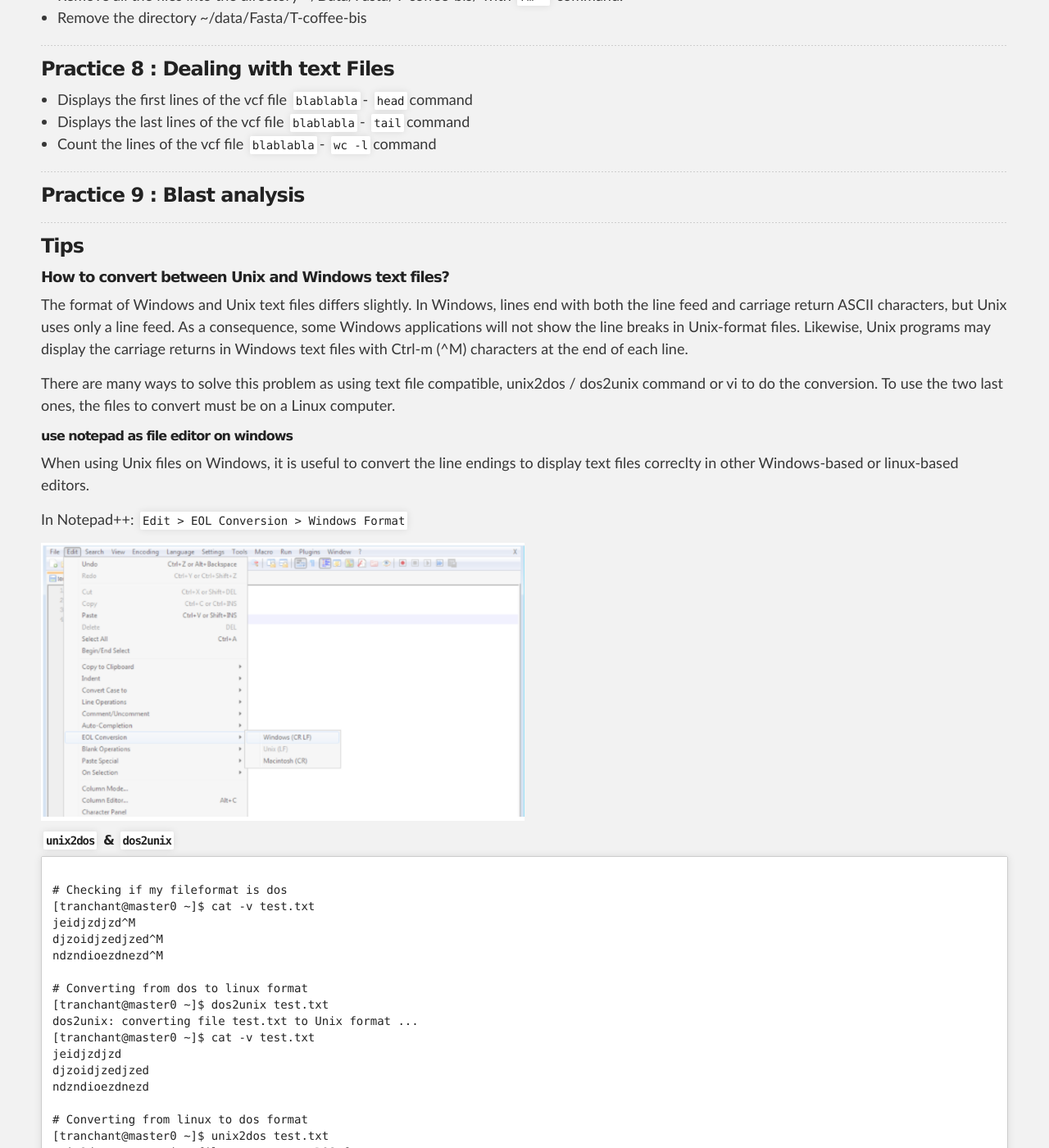
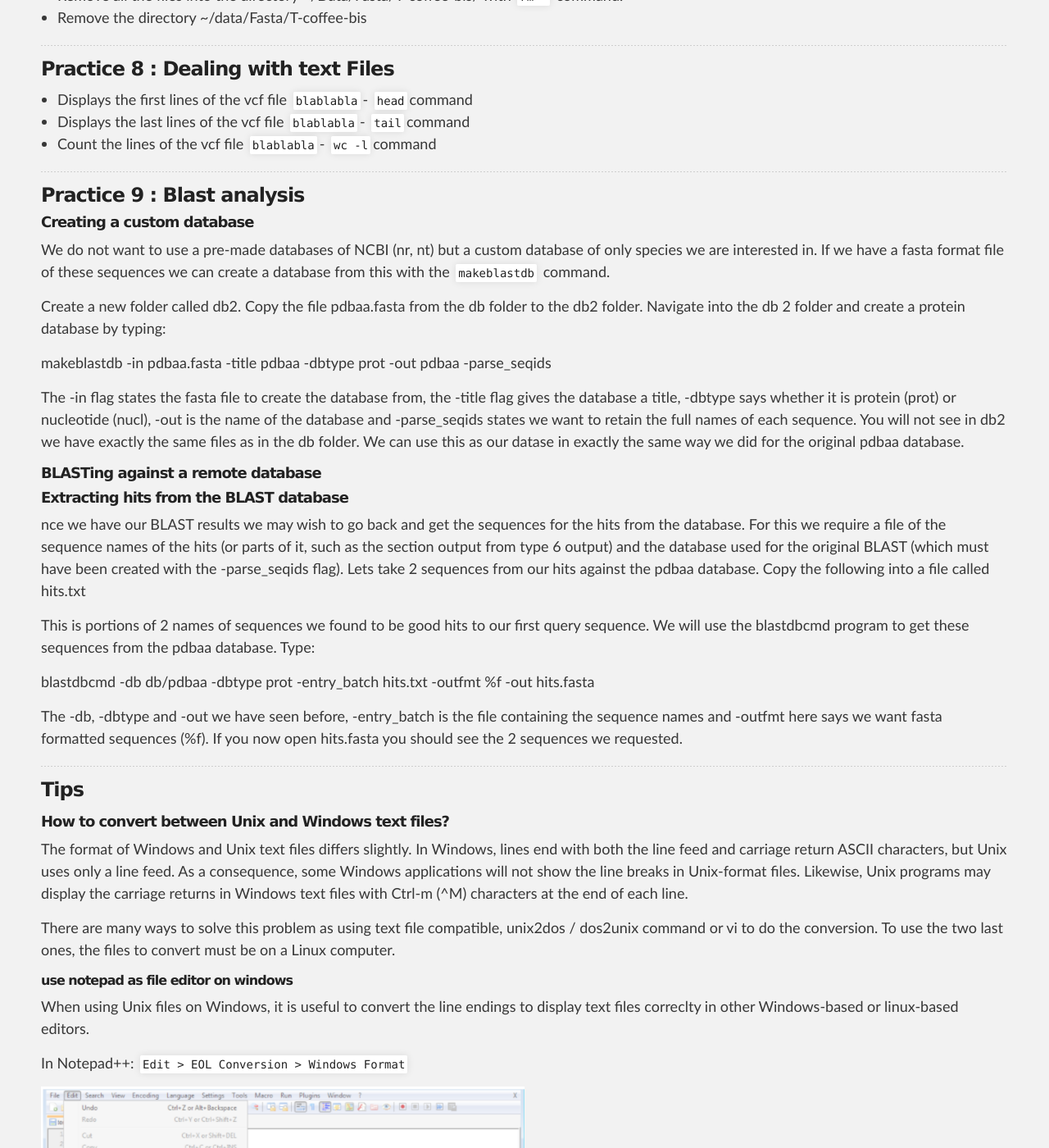
Before and after one commit to SouthGreenPlatform/trainings, a Jekyll site: the page built from _pages/linux/linuxPractice.md, in a window 1280 px wide and 1400 px high, scrolled down 4117 px. Shown: the whole window at 82% size. Built offline with Jekyll 4.4.1, drawn with Linux system fonts in a browser that asks for light colours; nearby versions of some CDN libraries.

Commit message:
Update linuxPractice.md

```diff
--- a/_pages/linux/linuxPractice.md
+++ b/_pages/linux/linuxPractice.md
@@ -174,6 +174,30 @@ In the FileZilla menu, go to _File > Site Manager_. Then go through these 5 step
 
 <a name="practice-9"></a>
 ### Practice 9 : Blast analysis
+
+##### Creating a custom database
+We do not want to use a pre-made databases of NCBI (nr, nt) but a custom database of only species we are interested in. If we have a fasta format file of these sequences we can create a database from this with the `makeblastdb` command.
+
+Create a new folder called db2. Copy the file pdbaa.fasta from the db folder to the db2 folder. Navigate into the db 2 folder and create a protein database by typing:
+
+makeblastdb -in pdbaa.fasta -title pdbaa -dbtype prot -out pdbaa -parse_seqids
+
+The -in flag states the fasta file to create the database from, the -title flag gives the database a title, -dbtype says whether it is protein (prot) or nucleotide (nucl), -out is the name of the database and -parse_seqids states we want to retain the full names of each sequence. You will not see in db2 we have exactly the same files as in the db folder. We can use this as our datase in exactly the same way we did for the original pdbaa database.
+
+##### BLASTing against a remote database
+
+##### Extracting hits from the BLAST database
+
+nce we have our BLAST results we may wish to go back and get the sequences for the hits from the database. For this we require a file of the sequence names of the hits (or parts of it, such as the section output from type 6 output) and the database used for the original BLAST (which must have been created with the -parse_seqids flag). Lets take 2 sequences from our hits against the pdbaa database. Copy the following into a file called hits.txt
+
+
+This is portions of 2 names of sequences we found to be good hits to our first query sequence. We will use the blastdbcmd program to get these sequences from the pdbaa database. Type:
+
+blastdbcmd -db db/pdbaa -dbtype prot -entry_batch hits.txt -outfmt %f -out hits.fasta
+
+The -db, -dbtype and -out we have seen before, -entry_batch is the file containing the sequence names and -outfmt here says we want fasta formatted sequences (%f). If you now open hits.fasta you should see the 2 sequences we requested.
+
+
 
 -----------------------
 
```
